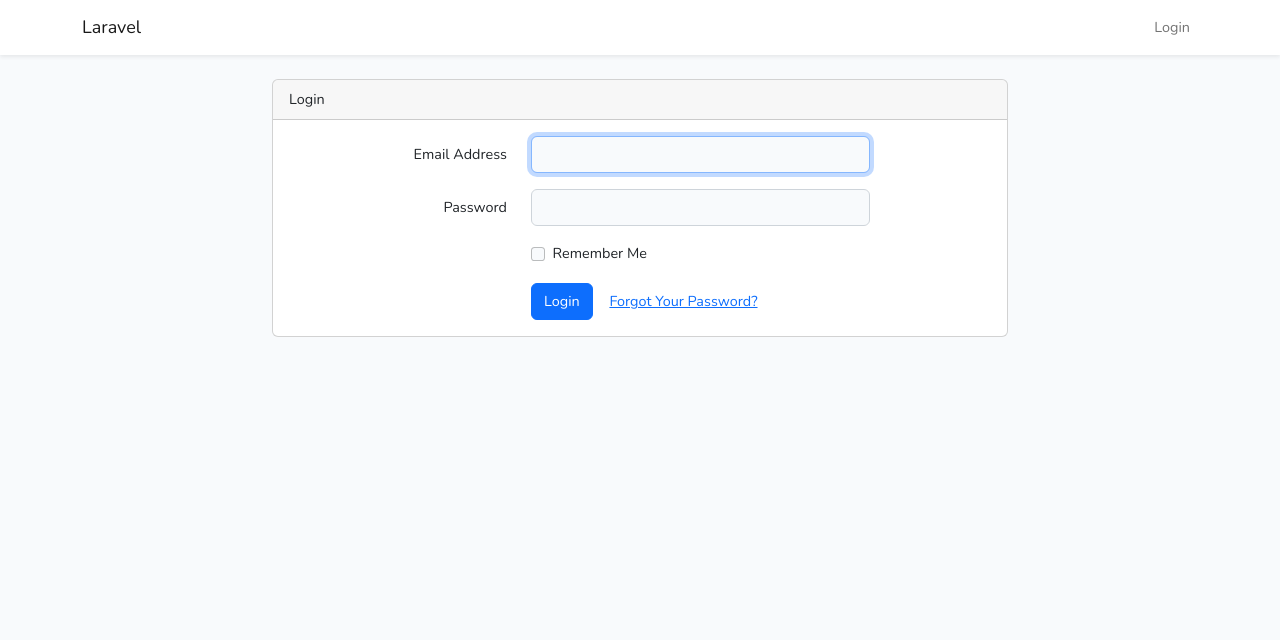
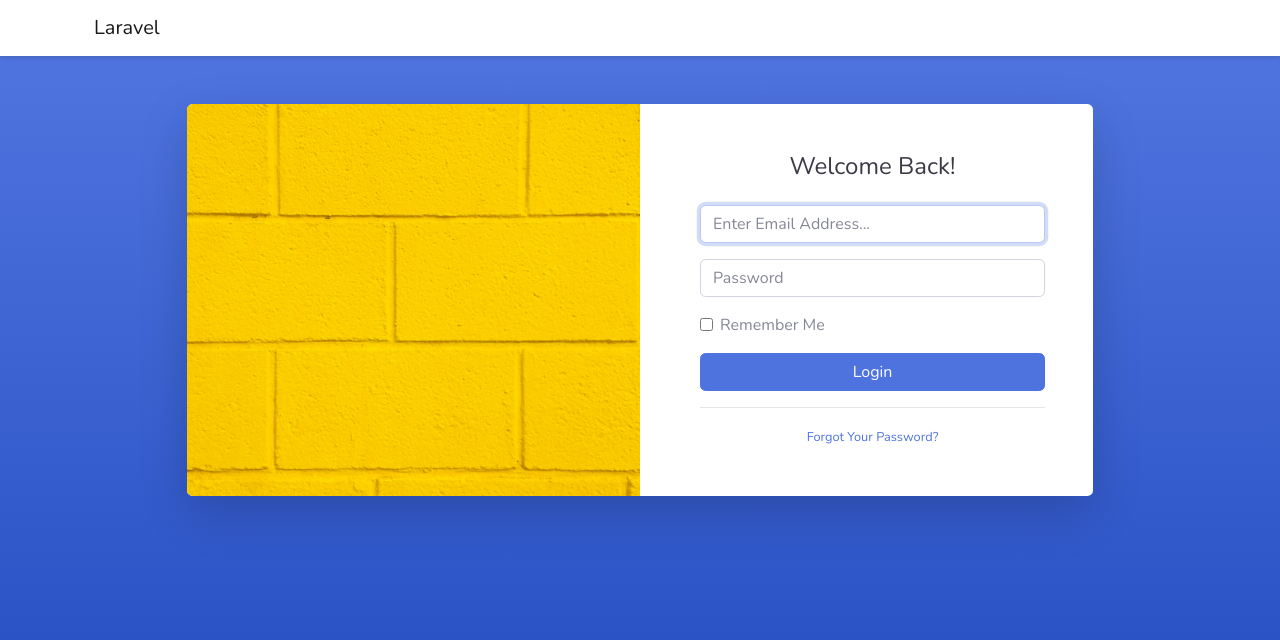
Before and after one commit to mesameer/larvel-vercel, a Laravel app: page /login in a window 1280 px wide. Shown: the top 640 px of the page. Run offline with Laravel 9, Linux system fonts and the light colour scheme; style sheets or scripts are compiled from the project's sources.

Commit message:
Changes by alan

```diff
--- a/app/Http/Controllers/Auth/LoginController.php
+++ b/app/Http/Controllers/Auth/LoginController.php
@@ -26,7 +26,7 @@ class LoginController extends Controller
      *
      * @var string
      */
-    protected $redirectTo = RouteServiceProvider::HOME;
+    protected $redirectTo = RouteServiceProvider::DOMAIN_REPORT;
 
     /**
      * Create a new controller instance.
--- a/app/Providers/RouteServiceProvider.php
+++ b/app/Providers/RouteServiceProvider.php
@@ -18,6 +18,7 @@ class RouteServiceProvider extends ServiceProvider
      * @var string
      */
     public const HOME = '/home';
+    public const DOMAIN_REPORT = '/domain_report';
 
     /**
      * Define your route model bindings, pattern filters, and other route configuration.
--- a/public/css/custom.css
+++ b/public/css/custom.css
@@ -87,3 +87,9 @@
   max-height: 300px;
   overflow-y: auto;
 }
+
+.bg-login-image {
+  background: url("../img/david-pisnoy-RiGGe25WUw4-unsplash.jpg");
+  background-position: center;
+  background-size: cover;
+}
--- a/resources/views/auth/login.blade.php
+++ b/resources/views/auth/login.blade.php
@@ -1,21 +1,37 @@
-@extends('layouts.app')
+@extends('layouts.login_master')
 
 @section('content')
+<nav class="navbar navbar-expand-md navbar-light bg-white shadow-sm">
     <div class="container">
+        <a class="navbar-brand" href="{{ url('/') }}">
+            {{ config('app.name', 'Laravel') }}
+        </a>
+    </div>
+</nav>
+<div class="container">
+    <!-- Outer Row -->
     <div class="row justify-content-center">
-        <div class="col-md-8">
-            <div class="card">
-                <div class="card-header">{{ __('Login') }}</div>
 
-                <div class="card-body">
+        <div class="col-xl-10 col-lg-12 col-md-9">
+
+            <div class="card o-hidden border-0 shadow-lg my-5">
+                <div class="card-body p-0">
+                    <!-- Nested Row within Card Body -->
+                    <div class="row">
+                        <div class="col-lg-6 d-none d-lg-block bg-login-image"></div>
+                        <div class="col-lg-6">
+                            <div class="p-5">
+                                <div class="text-center">
+                                    <h1 class="h4 text-gray-900 mb-4">Welcome Back!</h1>
+                                </div>
                                 <form method="POST" action="{{ route('login') }}">
                                     @csrf
 
                                     <div class="row mb-3">
-                            <label for="email" class="col-md-4 col-form-label text-md-end">{{ __('Email Address') }}</label>
+                                        <!-- <label for="email" class="col-md-4 col-form-label text-md-end">{{ __('Email Address') }}</label> -->
 
-                            <div class="col-md-6">
-                                <input id="email" type="email" class="form-control @error('email') is-invalid @enderror" name="email" value="{{ old('email') }}" required autocomplete="email" autofocus>
+                                        <div class="col-md-12">
+                                            <input placeholder="Enter Email Address..." id="email" type="email" class="form-control @error('email') is-invalid @enderror" name="email" value="{{ old('email') }}" required autocomplete="email" autofocus>
 
                                             @error('email')
                                             <span class="invalid-feedback" role="alert">
@@ -26,10 +42,10 @@
                                     </div>
 
                                     <div class="row mb-3">
-                            <label for="password" class="col-md-4 col-form-label text-md-end">{{ __('Password') }}</label>
+                                        <!-- <label for="password" class="col-md-4 col-form-label text-md-end">{{ __('Password') }}</label> -->
 
-                            <div class="col-md-6">
-                                <input id="password" type="password" class="form-control @error('password') is-invalid @enderror" name="password" required autocomplete="current-password">
+                                        <div class="col-md-12">
+                                            <input placeholder="Password" id="password" type="password" class="form-control @error('password') is-invalid @enderror" name="password" required autocomplete="current-password">
 
                                             @error('password')
                                             <span class="invalid-feedback" role="alert">
@@ -40,7 +56,7 @@
                                     </div>
 
                                     <div class="row mb-3">
-                            <div class="col-md-6 offset-md-4">
+                                        <div class="col-md-6">
                                             <div class="form-check">
                                                 <input class="form-check-input" type="checkbox" name="remember" id="remember" {{ old('remember') ? 'checked' : '' }}>
 
@@ -52,22 +68,33 @@
                                     </div>
 
                                     <div class="row mb-0">
-                            <div class="col-md-8 offset-md-4">
-                                <button type="submit" class="btn btn-primary">
+                                        <div class="col-md-12">
+                                            <button type="submit" class="btn btn-primary btn-user btn-block">
                                                 {{ __('Login') }}
                                             </button>
-
-                                @if (Route::has('password.request'))
-                                    <a class="btn btn-link" href="{{ route('password.request') }}">
-                                        {{ __('Forgot Your Password?') }}
-                                    </a>
-                                @endif
                                         </div>
                                     </div>
                                 </form>
+                                <hr>
+                                @if (Route::has('password.request'))
+                                <div class="text-center">
+                                    <a class="small" href="{{ route('password.request') }}">{{ __('Forgot Your Password?') }}</a>
+                                </div>
+                                @endif
+                                @if (Route::has('register'))
+                                <div class="text-center">
+                                    <a class="small" href="{{ route('register') }}">{{ __('Create an Account!') }}</a>
+                                </div>
+                                @endif
                             </div>
                         </div>
                     </div>
                 </div>
             </div>
+
+        </div>
+
+    </div>
+
+</div>
 @endsection
--- a/resources/views/home.blade.php
+++ b/resources/views/home.blade.php
@@ -1,9 +1,8 @@
-@extends('layouts.app')
+@extends('layouts.master')
 
 @section('content')
-<div class="container">
 <div class="row justify-content-center">
-        <div class="col-md-8">
+    <div class="col-md-12">
         <div class="card">
             <div class="card-header">{{ __('Dashboard') }}</div>
 
@@ -105,5 +104,4 @@
         </div>
     </div>
 </div>
-</div>
 @endsection
--- /dev/null
+++ b/resources/views/layouts/login_master.blade.php
@@ -0,0 +1,45 @@
+<!DOCTYPE html>
+<html lang="en">
+
+<head>
+
+    <meta charset="utf-8">
+    <meta http-equiv="X-UA-Compatible" content="IE=edge">
+    <meta name="viewport" content="width=device-width, initial-scale=1, shrink-to-fit=no">
+    <meta name="description" content="">
+    <meta name="author" content="">
+
+    <!-- CSRF Token -->
+    <meta name="csrf-token" content="{{ csrf_token() }}" />
+    <title>{{ config('app.name', 'Laravel') }}</title>
+
+    <!-- Custom fonts for this template-->
+    <link href="{{ asset('vendor/fontawesome-free/css/all.min.css') }}" rel="stylesheet" type="text/css">
+    <link
+        href="https://fonts.googleapis.com/css?family=Nunito:200,200i,300,300i,400,400i,600,600i,700,700i,800,800i,900,900i"
+        rel="stylesheet">
+
+    <!-- Custom styles for this template-->
+    <link href="{{ asset('css/sb-admin-2.min.css') }}" rel="stylesheet">
+    <link href="{{ asset('css/custom.css') }}" rel="stylesheet">
+    @yield('styles')
+</head>
+
+<body class="bg-gradient-primary">
+    @yield('content')
+
+    <!-- Bootstrap core JavaScript-->
+    <script src="{{ asset('vendor/jquery/jquery.min.js') }}"></script>
+    <script src="{{ asset('vendor/bootstrap/js/bootstrap.bundle.min.js') }}"></script>
+
+    <!-- Core plugin JavaScript-->
+    <script src="{{ asset('vendor/jquery-easing/jquery.easing.min.js') }}"></script>
+
+    <!-- Custom scripts for all pages-->
+    <script src="{{ asset('js/sb-admin-2.min.js') }}"></script>
+    <script src="{{ asset('js/custom.js') }}"></script>
+
+    @yield('scripts')
+</body>
+
+</html>
--- a/routes/web.php
+++ b/routes/web.php
@@ -35,7 +35,7 @@ Route::group(['middleware' => ['auth']], function () {
     Route::post('/available_domains', [DomainResearchController::class, 'getDomainByLocation'])->name('getDomainByLocation');
 
     Route::get('/autocomplete_city', [DomainResearchController::class, 'allUniqueCities'])->name('autocomplete_city');
-    Route::get('/generate_domains', [DomainResearchController::class, 'allUniqueCities'])->name('autocomplete_city');
+    // Route::get('/generate_domains', [DomainResearchController::class, 'allUniqueCities'])->name('autocomplete_city');
 
     Route::post('/get_zip_codes', [DomainResearchController::class, 'getZipCodes'])->name('getZipCodes');
     Route::post('/get_location_group_zip_codes', [DomainResearchController::class, 'getLocationGroupZipCodes'])->name('getLocationGroupZipCodes');
@@ -45,6 +45,7 @@ Route::group(['middleware' => ['auth']], function () {
 });
 
 Route::get('/home', [App\Http\Controllers\HomeController::class, 'index'])->name('home');
+
 Route::middleware('database')->group(function () {
     Route::get('/convert-mysql-sqlite', [SqliteDatabaseScriptController::class, 'convertMysqlSqlite']);
 });
```
Also changed, not shown: app/Http/Controllers/DomainResearchController.php (+18 -6 lines), resources/views/domain_report.blade.php (+26 -6 lines), resources/views/includes/records_per_page.blade.php (added, +14 -0 lines), resources/views/layouts/master.blade.php (+11 -14 lines), public/img/ai-technology-microchip-background-digital-transformation-concept.jpg (added), public/img/david-pisnoy-RiGGe25WUw4-unsplash.jpg (added). Lines whose indentation alone changed are shown as unchanged.
